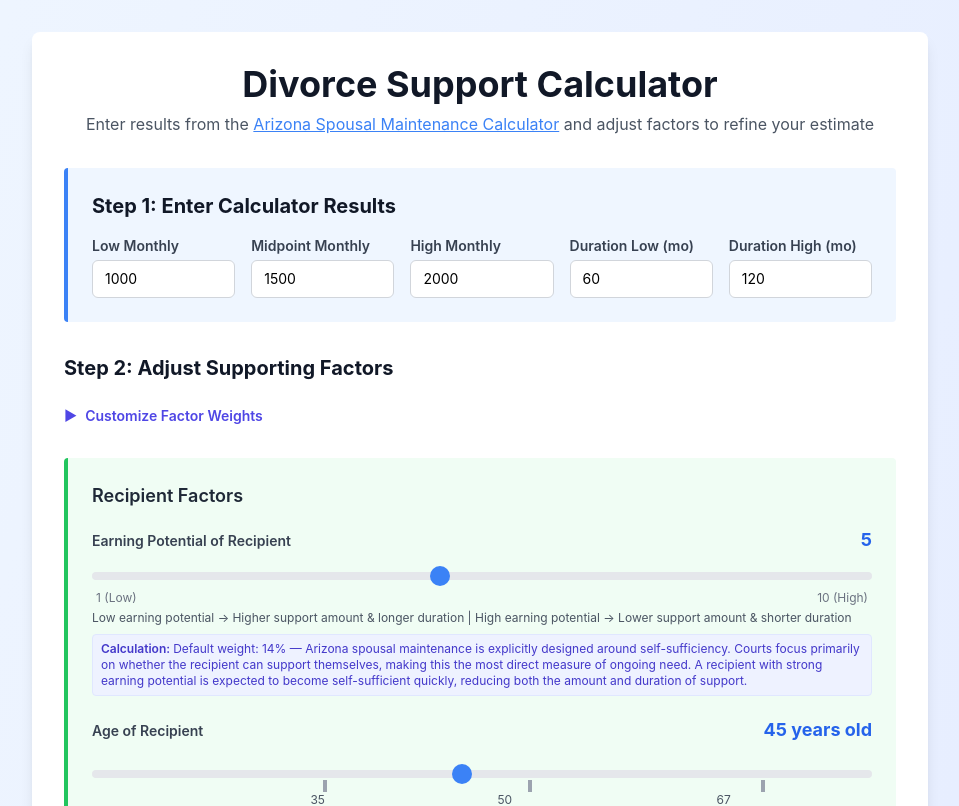
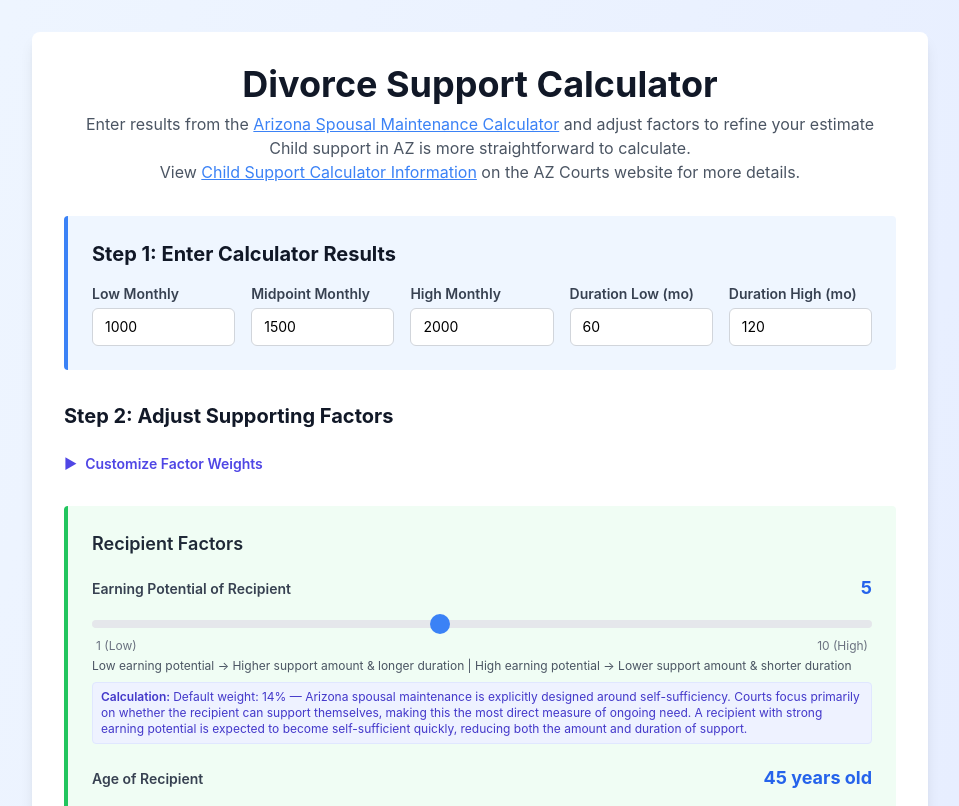
Before and after one commit to delphe/divorce-support-calc, a React (Create React App) app: page / in a window 1280 px wide. Shown: the top 806 px of the page, without its empty margins (160-1119 px from the left). Built offline with nearby package versions, Linux system fonts and the light colour scheme.

Commit message:
add link to child support calc & deploy files

```diff
--- a/src/App.js
+++ b/src/App.js
@@ -673,6 +673,12 @@ function App() {
           <p className="text-gray-600">
             Enter results from the <a className="underline text-blue-500" href="https://www.superiorcourt.maricopa.gov/app/selfsuffcalc/" target="_blank">Arizona Spousal Maintenance Calculator</a> and adjust factors to refine your estimate
           </p>
+          <p className="text-gray-600">
+            Child support in AZ is more straightforward to calculate.
+          </p>
+          <p className="text-gray-600">
+            View <a className="underline text-blue-500" href="https://www.azcourts.gov/familylaw/child-support-calculator-information" target="_blank">Child Support Calculator Information</a> on the AZ Courts website for more details.
+          </p>
         </div>
 
         {/* Input Section */}
```
Also changed, not shown: 7 other files (tests, documents, lock files or other folders).
